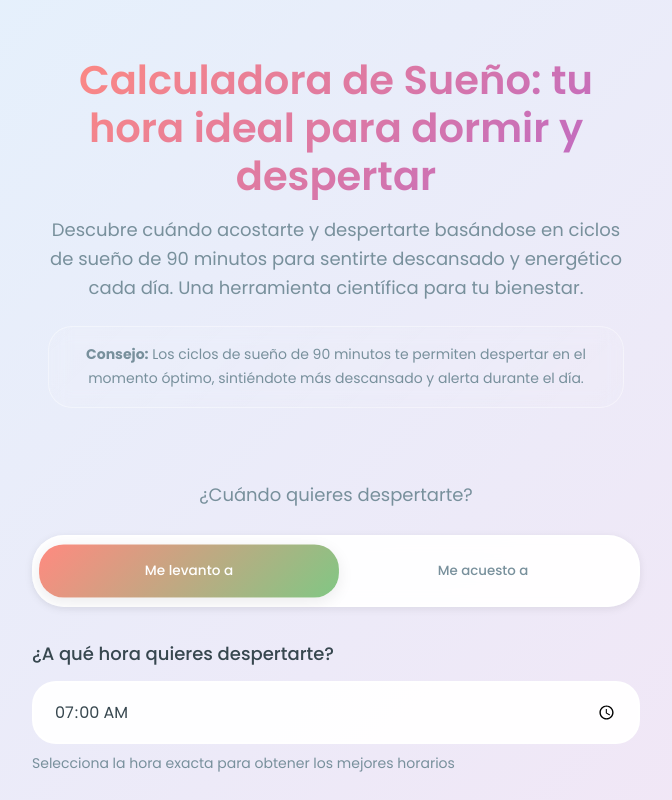
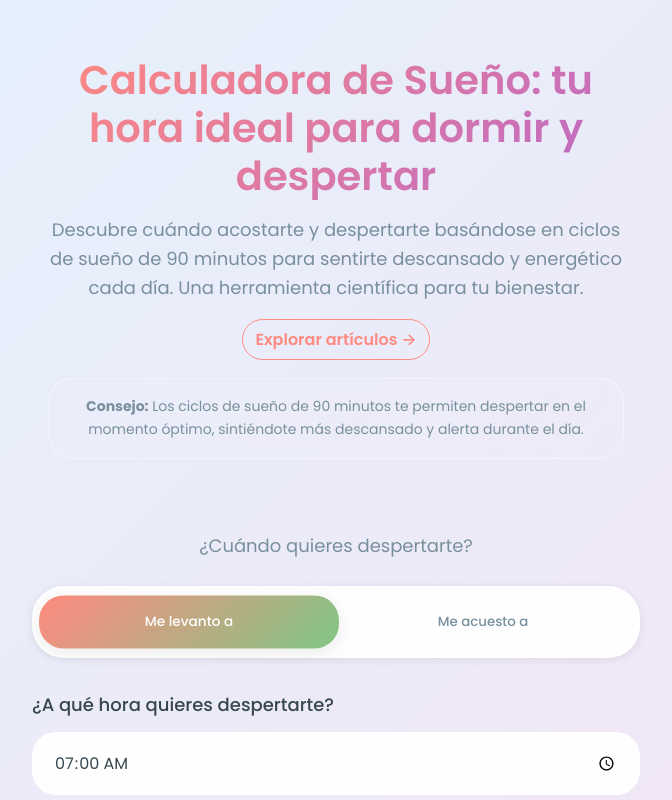
Before and after one commit to jaimedelorenzo5/calculadora-sueno, a React (Vite) app: page / in a window 1280 px wide. Shown: the top 800 px of the page, without its empty margins (304-976 px from the left). Built offline with nearby package versions, Linux system fonts and the light colour scheme.

Commit message:
UX: enlace visible a /articulos/ en el Header

```diff
--- a/src/components/Header.jsx
+++ b/src/components/Header.jsx
@@ -8,6 +8,18 @@ const Header = () => {
         Descubre cuándo acostarte y despertarte basándose en ciclos de sueño de 90 minutos
         para sentirte descansado y energético cada día. Una herramienta científica para tu bienestar.
       </p>
+      <nav className="scroll-fade-in" style={{ animationDelay: '0.5s', marginTop: 'var(--space-4)' }}>
+        <a href="/articulos/" style={{
+          color: 'var(--brand)',
+          textDecoration: 'none',
+          fontWeight: 600,
+          border: '1px solid var(--brand)',
+          padding: '0.5rem 0.75rem',
+          borderRadius: 'var(--radius)'
+        }}>
+          Explorar artículos →
+        </a>
+      </nav>
 
       <div className="scroll-fade-in" style={{
         marginTop: 'var(--space-6)',
```
